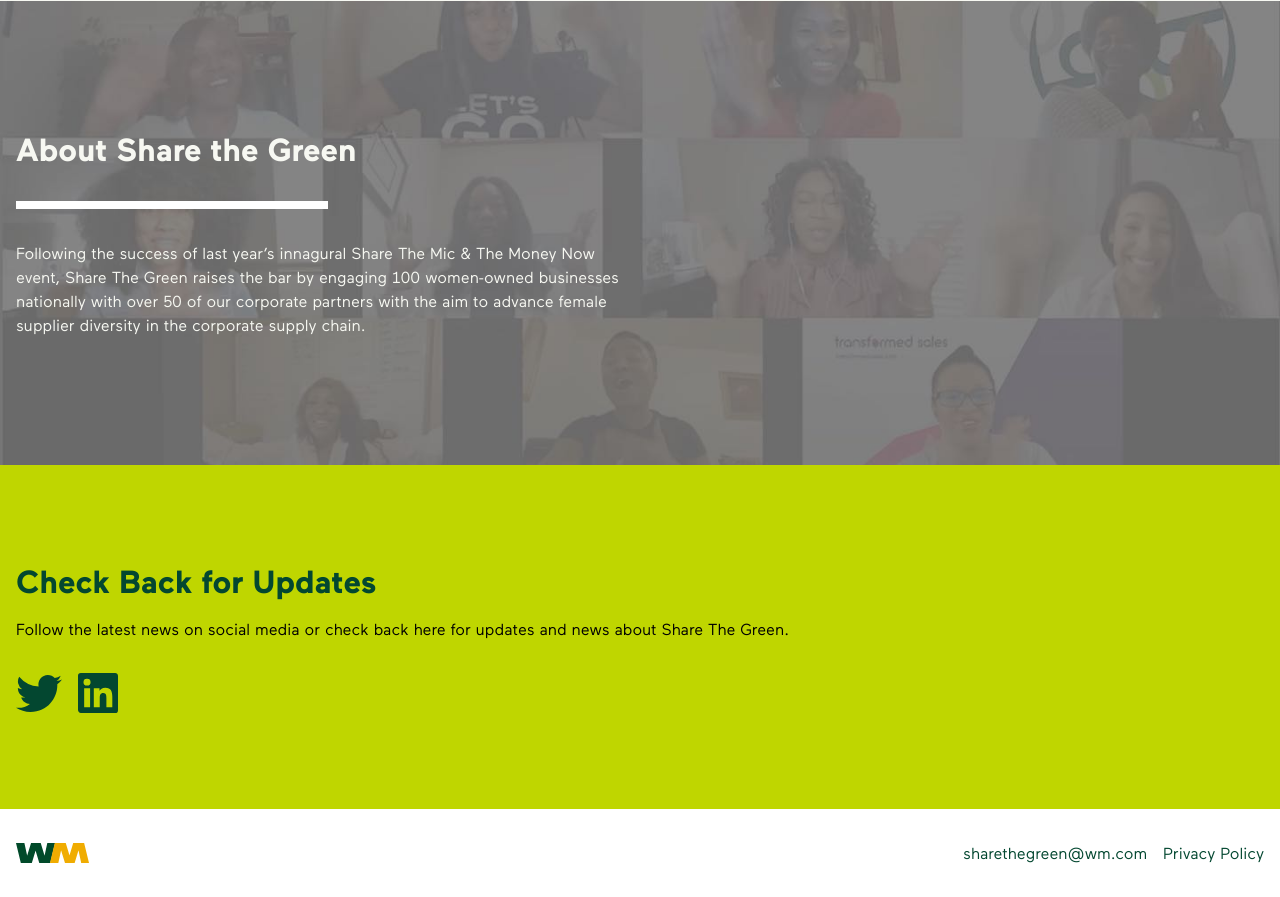
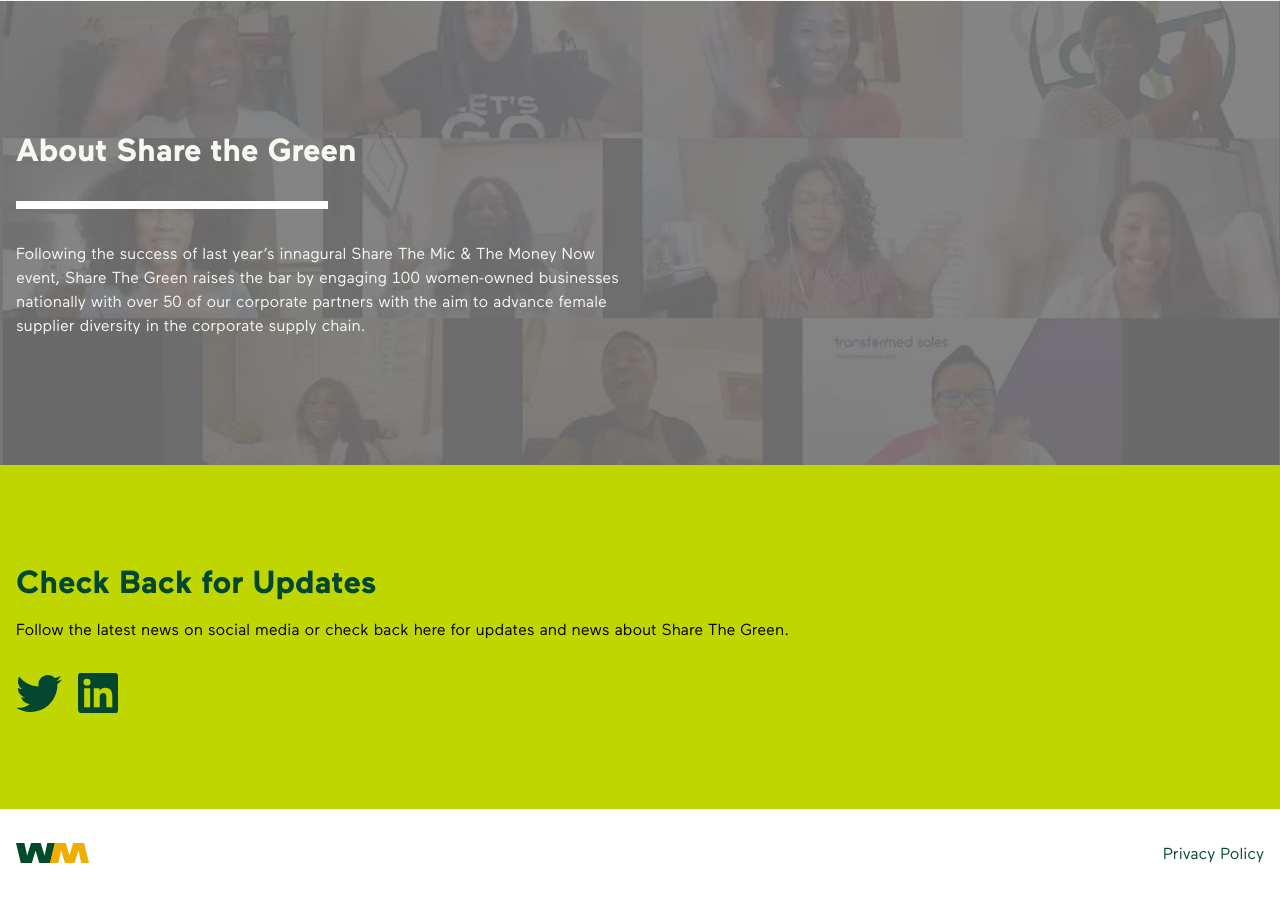
Before and after one commit to wmux/share-the-green, a plain HTML site: page thanks/index.html in a window 1280 px wide. Shown: the part 1413-2310 px from the top of the page. Drawn offline with Linux system fonts and the light colour scheme; files whose address does not match are found by name.

Commit message:
Removed email in footer

```diff
--- a/thanks/index.html
+++ b/thanks/index.html
@@ -182,13 +182,6 @@
           </div>
         </div>
         <div class="col md-flex content-end">
-          <div class="md-mr-1">
-            <a
-              href="mailto:sharethegreen@wm.com?subject=I have a question"
-              class="text-green-2"
-              >sharethegreen@wm.com</a
-            >
-          </div>
           <div>
             <a href="https://www.wm.com/us/en/privacy" class="text-green-2"
               >Privacy Policy</a
```
